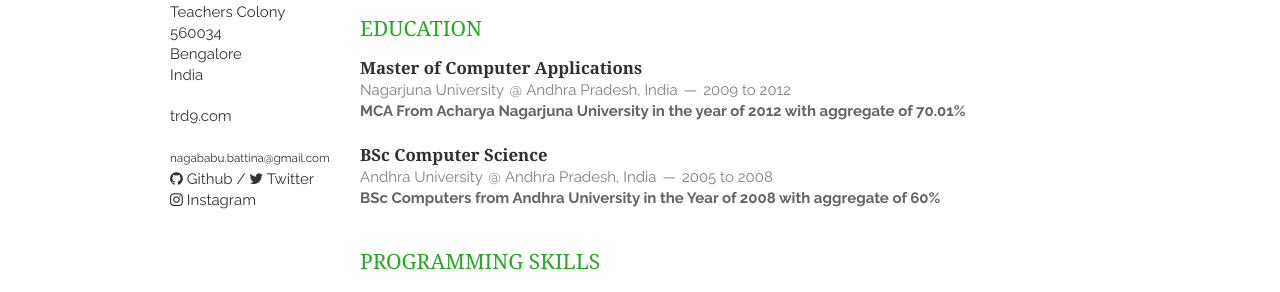
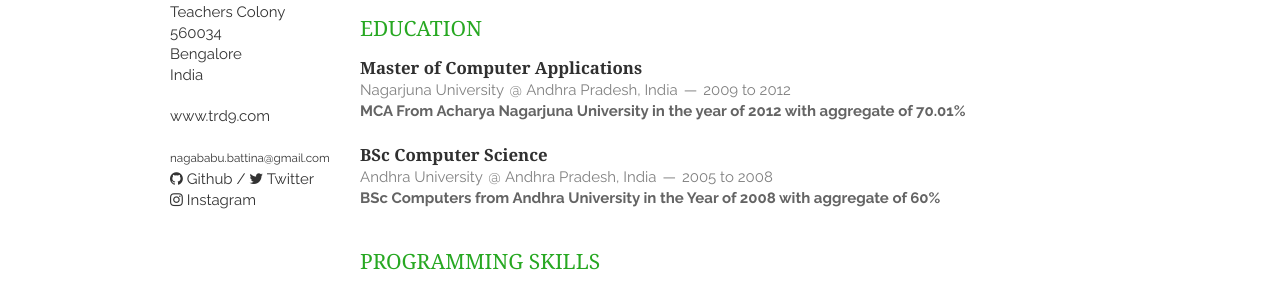
Before and after one commit to BVNAGABABU/battina, a Jekyll site: the page built from index.html, in a window 1280 px wide. Shown: the part 315-607 px from the top of the page. Built offline with Jekyll 4.4.1, drawn with Linux system fonts in a browser that asks for light colours; nearby versions of some CDN libraries; the list of posts is cut into pages by our own code.

Commit message:
Update _config.yml

```diff
--- a/_config.yml
+++ b/_config.yml
@@ -18,9 +18,7 @@ title: Battina's Resume
 name: BV Nagababu
 email: nagababu.battina@gmail.com
 email_full: mailto:nagababu.battina@gmail.com
-website: github.io/battina
-website_full: https://bvnagababu.github.io/battina
-website: trd9.com
+website: www.trd9.com
 website_full: https://www.trd9.com
 github: BVNAGABABU
 twitter: BVNaagabaabu
```
